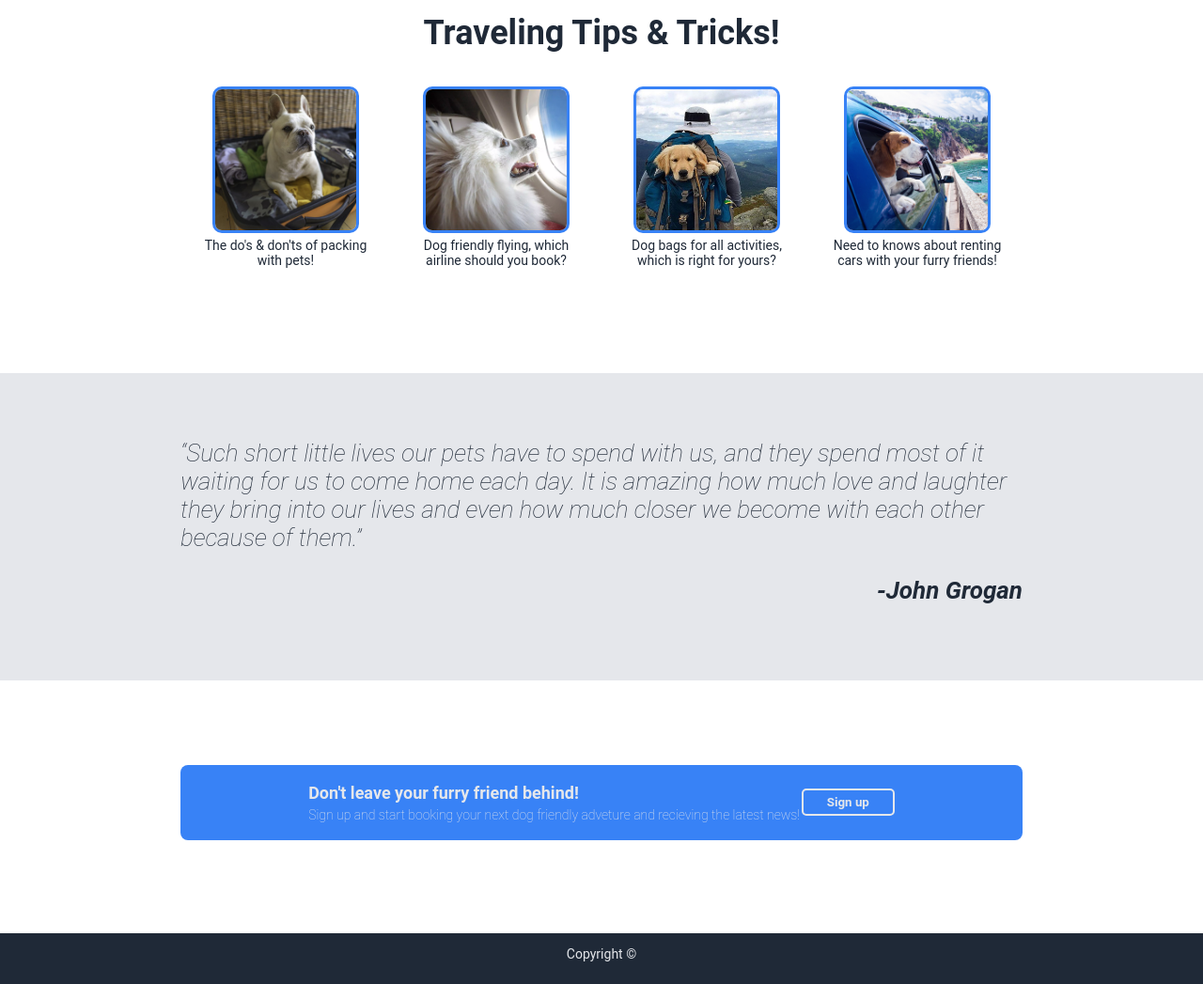
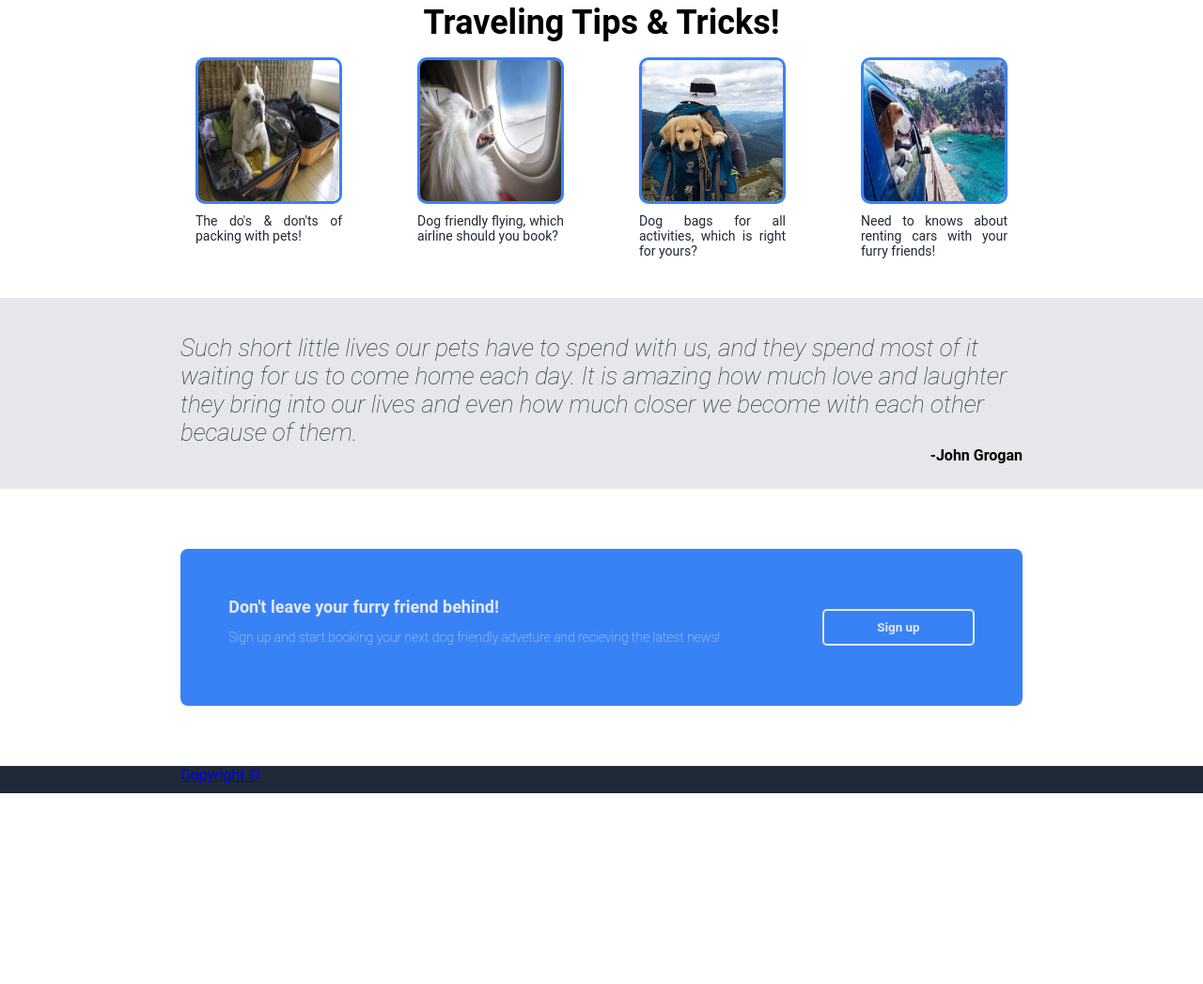
Before and after one commit to ElaineBergstrom/main-css-assignment, a plain HTML site: page index.html in a window 1280 px wide. Shown: the part 483-1530 px from the top of the page at 94% size. After the commit the page ends 1327 px from the top, so only its background shows below. Drawn offline with Linux system fonts and the light colour scheme.

Commit message:
fix semantics in index.html
Make code more semantic, less divs, adjust spacing on some sections.

```diff
--- a/index.html
+++ b/index.html
@@ -9,12 +9,12 @@
 </head>
 <body>
     <header class="center-format-section dark-bkg">
-        <div id="logo">
+        <picture id="logo">
             <h1>
                 dogG
             </h1>
             <img src="./assets/images/arrows.svg" alt="two arrows forming a circle">
-        </div>
+        </picture>
         <nav id="navbar">
             <a href="#">Booking</a>
             <a href="#">About Us</a>
@@ -23,7 +23,7 @@
     </header>
     <main>
         <section class="center-format-section dark-bkg" id="hero">
-            <article>
+            <section class="hero-text-container">
                 <h2>
                     Don't let travel rules ruin the adventure!
                 </h2>
@@ -35,82 +35,77 @@
                 <button class="button">
                     Sign up
                 </button>
-            </article>
-            <div class="video-container">
-                <video controls loop>
+            </section>
+            <video autoplay muted loop class="video-container">
                 <source src="./assets/videos/Herovideo_720x480.mp4" type="video/mp4">
                 <source src="./assets/videos/Herovideo_720x480.webm" type="video/webm">
                 Your browser does not support the video tag.
             </video>
-            </div>
         </section>
         <section class="center-format-section" id="information">
             <h3 class="text">
                 Traveling Tips & Tricks!
             </h3>
             <div id="info-container">
-                <a href="#" class="link">
-                    <div class="img-container">
+                <figure class="post-container">
+                    <picture class="img-container">
                         <img
                             src="./assets/images/dog_suitcase.jpeg"
                             alt="White french bulldog sitting inside suitcase looking upset that you haven't packed any treats"
                         >
-                    </div>
-                    <p class="text">
+                    </picture>
+                    <figcaption class="text">
                         The do's & don'ts of packing with pets!
-                    </p>
-                </a>
-                <a href="#" class="link" >
-                    <div class="img-container">
+                    </figcaption>
+                </figure>
+                <figure class="post-container">
+                    <picture class="img-container" >
                         <img
                             src="./assets/images/dog_flying.webp"
                             alt="Fluffy white pomeranian staring out window of airplane, plotting world domination"
                         >
-                    </div>
-                    <p class="text">
+                    </picture>
+                    <figcaption class="text">
                         Dog friendly flying, which airline should you book?
-                    </p>
-                </a>
-                <a href="#" class="link">
-                    <div class="img-container">
+                    </figcaption>
+                </figure>
+                <figure class="post-container">
+                    <picture class="img-container">
                         <img
                             src="./assets/images/dog_backpack.jpeg"
                             alt="Golden retriever puppy sleeping peacefully inside backpack as man hikes across mountain"
                         >
-                    </div>
-                    <p class="text">
+                    </picture>
+                    <figcaption class="text">
                         Dog bags for all activities, which is right for yours?
-                    </p>
-                </a>
-                <a href="#" class="link">
-                    <div class="img-container">
+                    </figcaption>
+                </figure>
+                <figure class="post-container">
+                    <picture class="img-container">
                         <img
                             src="./assets/images/dog_car.jpeg"
                             alt="Beagle dog happily looking out car window with tongue out, adding it's own saliva to the ocean below"
                         >
-                    </div>
-                    <p class="text">
+                    </picture>
+                    <figcaption class="text">
                         Need to knows about renting cars with your furry friends!
-                    </p>
-                </a>
+                    </figcaption>
+                </figure>
             </div>
         </section>
-        <article class="center-format-section" id="quote">
-            <div class="quote-container">
-                <p>
-                    “Such short little lives our pets have to spend with us, and they spend most of
+        <section class="center-format-section" id="quote">
+            <blockquote>
+                Such short little lives our pets have to spend with us, and they spend most of
                 it waiting for us to come home each day. It is amazing how much love and laughter
                 they bring into our lives and even how much closer we become with each other
-                    because of them.”
-                </p>
-                <p class="author">
+                because of them.
+            </blockquote>
+            <span class="author">
                 -John Grogan
-                </p>
-            </div>
-        </article>
-        <section class="center-format-section">
-            <div id="annoucement-container">
-                <div class="annoucement-text">
+            </span>
+        </section>
+        <section class="center-format-section" id="annoucement-container">
+            <section class="text-container">
                 <h4>
                     Don't leave your furry friend behind!
                 </h4>
@@ -118,17 +113,16 @@
                     Sign up and start booking your next dog friendly adveture and recieving
                     the latest news!
                 </p>
-                </div>
+            </section>
             <button class="button" id="sign-up">
                 Sign up
             </button>
-            </div>
         </section>
     </main>
     <footer class="center-format-section dark-bkg" id="footer">
-        <p>
+        <a href="#">
             Copyright ©
-        </p>
+        </a>
     </footer>
 </body>
 </html>
--- a/styles.css
+++ b/styles.css
@@ -77,19 +77,19 @@ header.center-format-section {
     padding: 5% 15% 5% 15%;
 }
 
-#hero article {
+.hero-text-container {
     flex: 1;
     padding-right: 25px;
 }
 
-#hero article h2 {
+.hero-text-container h2 {
     font-size: 48px;
     font-weight: bold;
     margin: 10px 0 5px 0;
     color:#F9FAF8;
 }
 
-#hero article p {
+.hero-text-container p {
     font-size: 18px;
     color: #E5E7EB;
 }
@@ -127,12 +127,14 @@ header.center-format-section {
 #information {
     flex-direction: column;
     align-items: center;
-    padding-bottom: 5%;
+    margin: 2% 0 2% 0;
+    padding: 0 15% 0 15%;
 }
 
-#information h3.text {
+h3.text {
     font-size: 36px;
     font-weight: bold;
+    margin: 0;
 }
 
 #info-container {
@@ -140,20 +142,10 @@ header.center-format-section {
     flex-direction: row;
 }
 
-.text {
-    color: #1f2937;
-    text-align: center;
-    font-size: 14px;
-    padding: 0 20px 0 20px;
-}
-
-.link {
+.post-container {
     display: flex;
-    flex: 1;
     flex-direction: column;
     align-items: center;
-    justify-content: center;
-    text-decoration: none;
 }
 
 .img-container {
@@ -164,72 +156,74 @@ header.center-format-section {
     overflow: hidden;
 }
 
-.link img {
-    width: auto;
+.img-container img {
+    width: 100%;
     height: 100%;
 }
 
-.link .text {
-    height: 80px;
-    margin: 5px 0 0 0;
+figcaption.text {
+    color: #1f2937;
+    text-align: justify;
+    font-size: 14px;
+    margin-top: 10px;
 }
 
 /**** Quote Section ****/
 
 #quote {
     flex-direction: column;
+    padding: 3% 15% 2% 15%;
     background-color: #E5E7EB;
-
 }
 
-#quote .quote-container {
-    padding: 5% 0 5% 0;
-}
-
-#quote p {
+blockquote {
     font-size: 26px;
     font-style: italic;
     font-weight: lighter;
-    color: #1F2937
+    color: #1F2937;
+    margin: 0;
 }
 
 #quote .author {
     text-align: right;
     font-weight: bold;
+    width: 100%;
+    margin: 0;
 }
 
 /*** Annoucement Section ****/
 
 #annoucement-container {
     display: flex;
-    width: 100%;
-    height: 80px;
     flex-direction: row;
     align-items: center;
-    justify-content: space-evenly;
+    justify-content: space-between;
     border-radius: 8px;
     background-color: #3882F6;
-    margin: 10% 0 10% 0;
-    padding: 0 15% 0
-}
-
-.annoucement-text {
+    margin: 5% 15% 5% 15%;
+    padding: 4%;
     color: #E5E7EB;
 }
 
-.annoucement-text h4 {
+.text-container {
+    flex: 4;
+}
+
+.text-container h4 {
     font-size: 18px;
     margin: 0;
 }
 
-.annoucement-text p {
-    margin: 5px 0 0 0;
+.text-container p {
     font-weight: lighter;
     font-size: 14px;
 }
 
 #sign-up {
+    flex: 1;
     color: #E5E7EB;
+    padding: 0;
+    padding: 10px 0 10px 0;
     border: 2px solid #E5E7EB;
     background-color: #3882F6;
 }
```
Also changed, not shown: pages/contact/contact.html (+2 -2 lines). Lines whose indentation alone changed are shown as unchanged.
